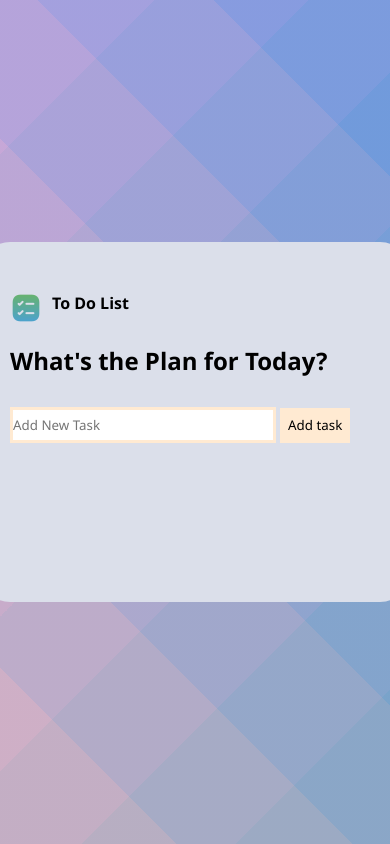
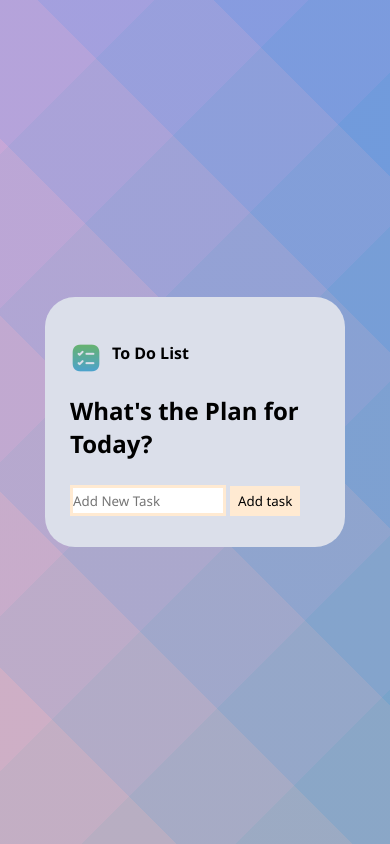
Before and after one commit to 1tasnim/To-Do-List, a plain HTML site: page index.html in a window 390 px wide. Drawn offline with Linux system fonts and the light colour scheme.

Commit message:
Update style.css

```diff
--- a/style.css
+++ b/style.css
@@ -81,21 +81,27 @@ ul li::before{
 .todo h4{
    margin-left: 10px;
 }
-@media screen and (max_width: 350px){
+@media only screen and (max-width: 600px){
     section{
-        min-height: 190px;
-        width: 50px;
-        padding: 0px;
+        min-height: 200px;
+        width: 250px;
+        padding: 25px;
         border-radius: 30px;
     }
     .input{
         height: 25px;
-        width: 240px;
+        width: 150px;
         margin-top: 25px;
     }
     .tasks{
-        margin-top: 20px;
+        margin-top: 16px;
         height: 30px;
     }
+    .add{
+        border: none;
+        height: 30px;
+        width: 70px;
+    }
+
 
 }
```
